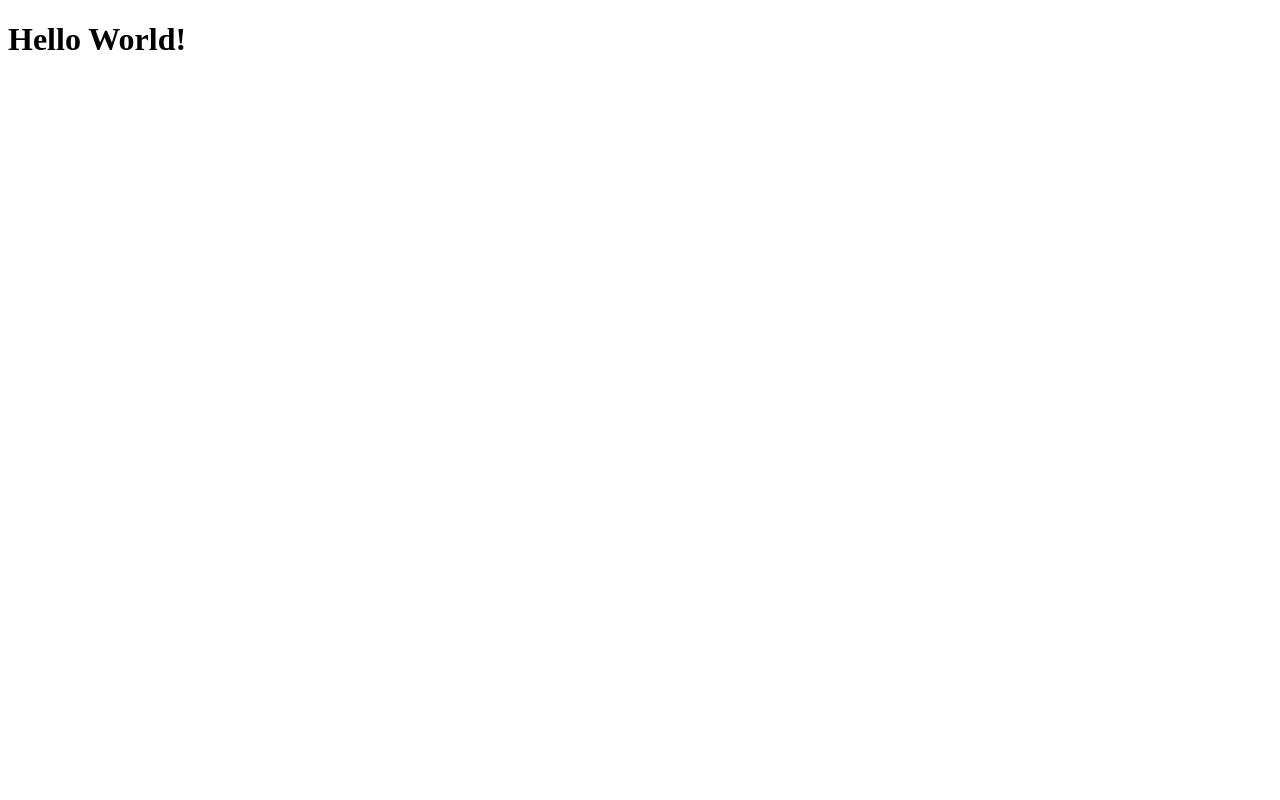
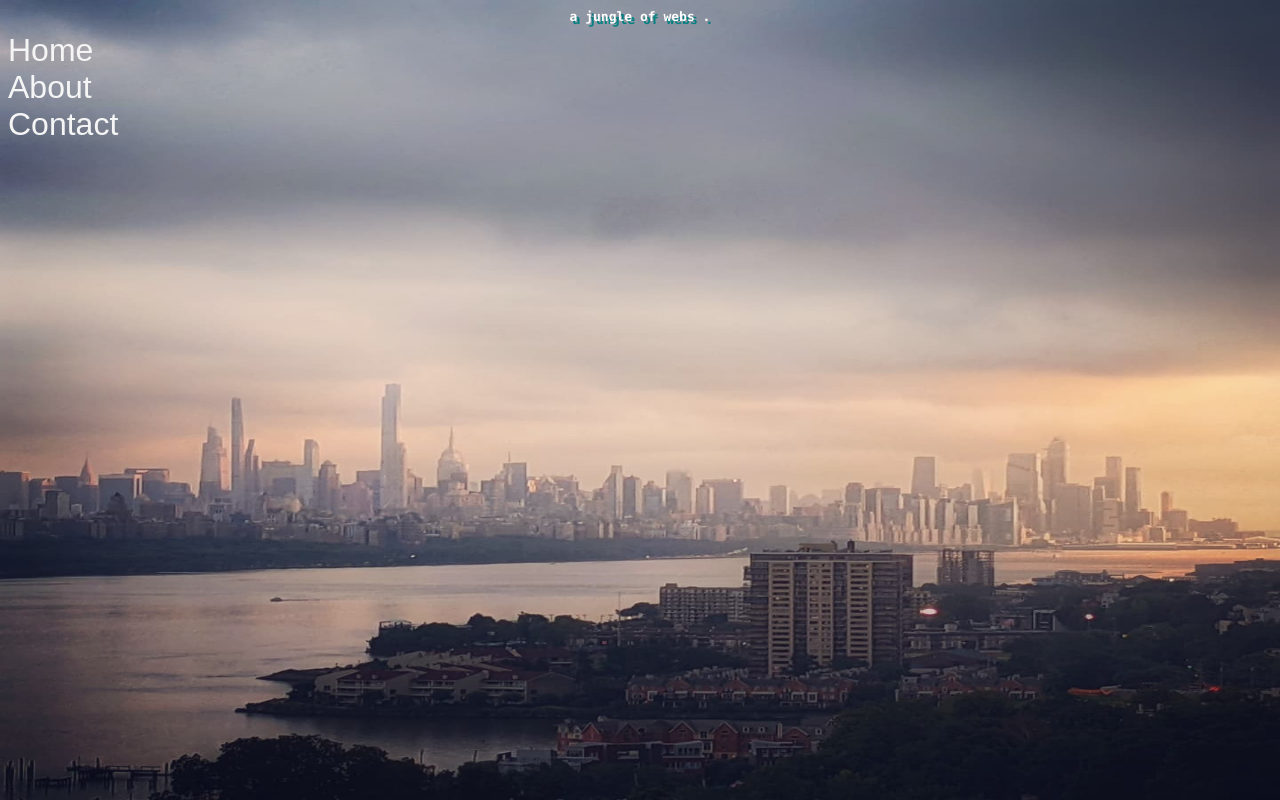
Before and after one commit to pbnjcub/a-jungle-of-webs, a plain HTML site: page index.html in a window 1280 px wide. Drawn offline with Linux system fonts and the light colour scheme.

Commit message:
add style.css, add nav bar, add content

```diff
--- a/index.html
+++ b/index.html
@@ -2,9 +2,16 @@
 <html lang="en">
     <head>
         <link rel="stylesheet" href="style.css" />
-        <title>My Personal Website</title>
+        <title>It's a jungle out there</title>
     </head>
     <body>
-        <h1>Hello World!</h1>
+        <h1>a jungle of webs .</h1>
+        <div class="topnav">
+            <div><a class="active" href="#home">Home</a></div>
+            <div><a href="#about">About</a></div>
+            <div><a href="#contact">Contact</a></div>
+        </div>
+
+        <script src="script.js"></script>
     </body>
 </html>
--- a/style.css
+++ b/style.css
@@ -1,9 +1,40 @@
 body {
     background: white;
+    background-image: url(img/backgroundphotomywebsite.jpg);
+    background-repeat: no-repeat;
+    background-attachment: fixed;
+    background-size: 100% 100%;
+
 }
 
-head title {
+h1 {
     text-align: center;
-    text-shadow:1px;
-    color: goldenrod;
+    text-shadow: 3px 3px teal;
+    color: white;
+    font-family:"Lucida Console", "Courier New", monospace;
+    font-size: small;
 }
+
+.topnav > div > a {
+    color:whitesmoke;
+    font-size: xx-large;
+    font-family:Arial, Helvetica, sans-serif;
+    width: 300px;
+}
+
+a:link {
+    text-decoration: none;
+}
+
+a:visited {
+    text-decoration: none;
+}
+
+a:hover {
+    text-decoration:antiquewhite;
+    text-shadow: 3px 3px teal;
+}
+
+a:active {
+    text-decoration: none;
+}
```
Also changed, not shown: img/backgroundphotomywebsite.jpg (added), script.js (added), 1 other file.
